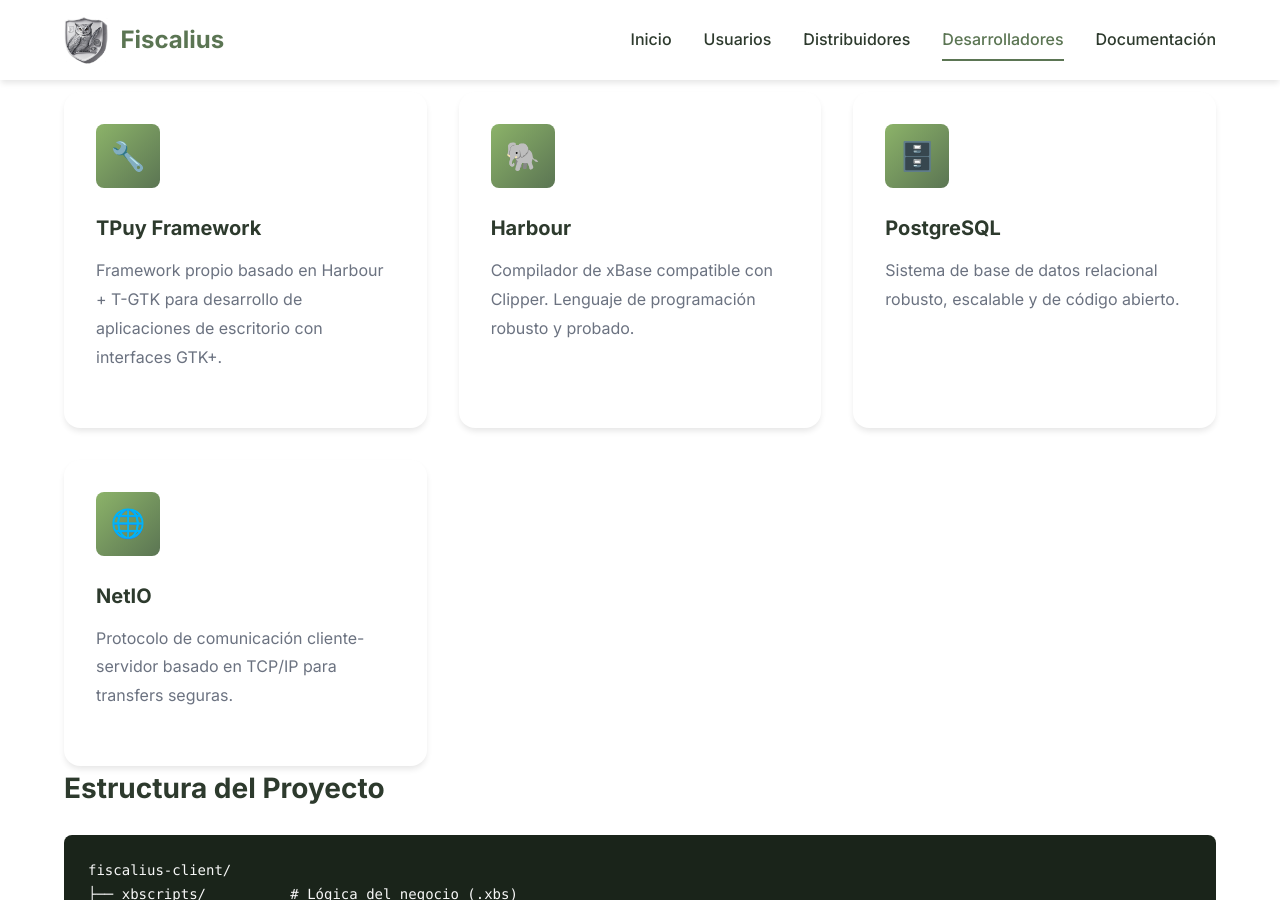
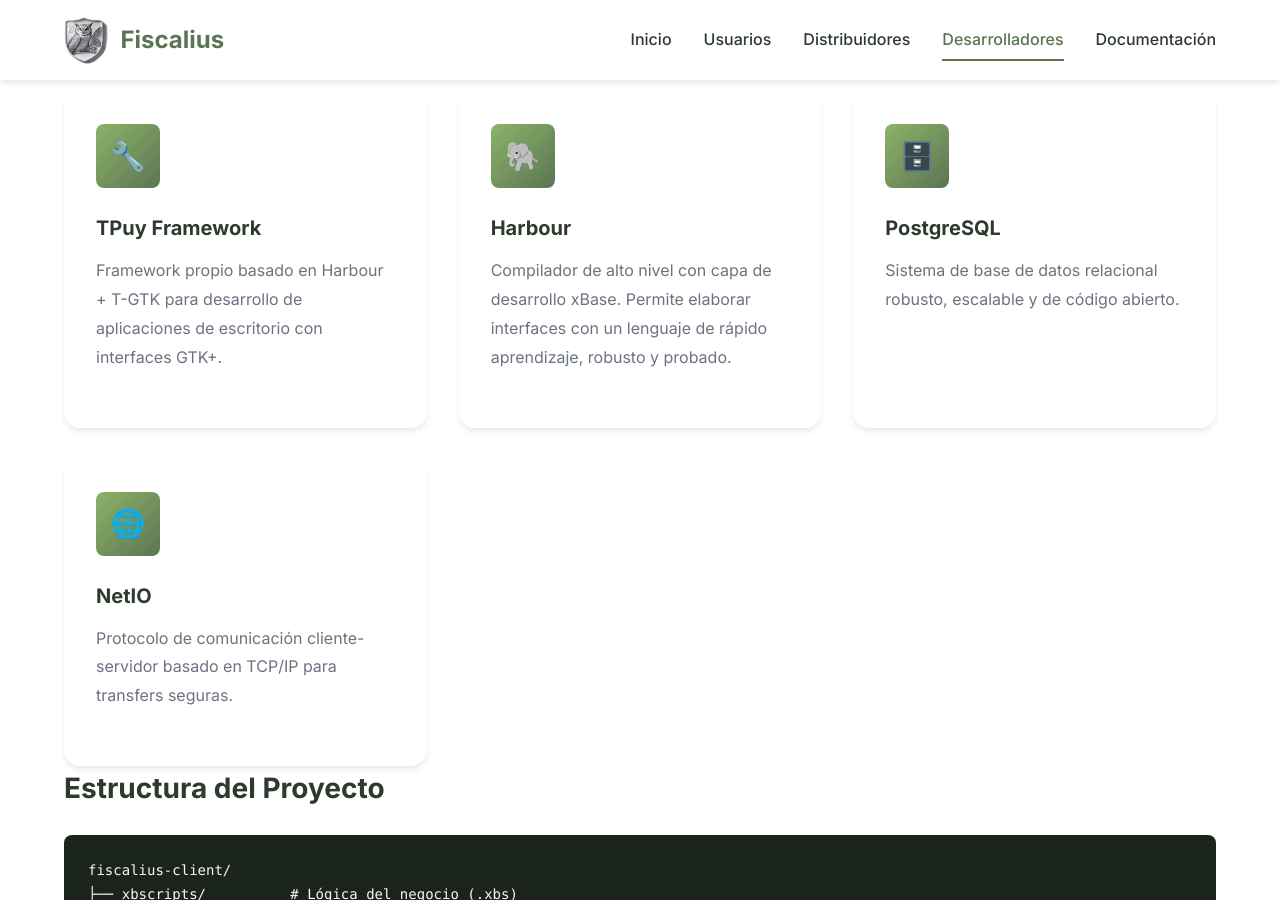
Before and after one commit to riztan/fiscalius-client, a Jekyll site: the page built from desarrolladores/index.html, in a window 1280 px wide and 900 px high, scrolled down 1266 px. Built offline with Jekyll 4.4.1, drawn with Linux system fonts in a browser that asks for light colours.

Commit message:
fix: Actualizar descripción de Harbour
Describir Harbour como compilador de alto nivel con capa xBase
que permite rápido aprendizaje, evitando mencionar Clipper

```diff
--- a/desarrolladores/index.html
+++ b/desarrolladores/index.html
@@ -53,7 +53,7 @@
       <div class="feature-card">
         <div class="feature-icon">🐘</div>
         <h3>Harbour</h3>
-        <p>Compilador de xBase compatible con Clipper. Lenguaje de programación robusto y probado.</p>
+        <p>Compilador de alto nivel con capa de desarrollo xBase. Permite elaborar interfaces con un lenguaje de rápido aprendizaje, robusto y probado.</p>
       </div>
 
       <div class="feature-card">
```
